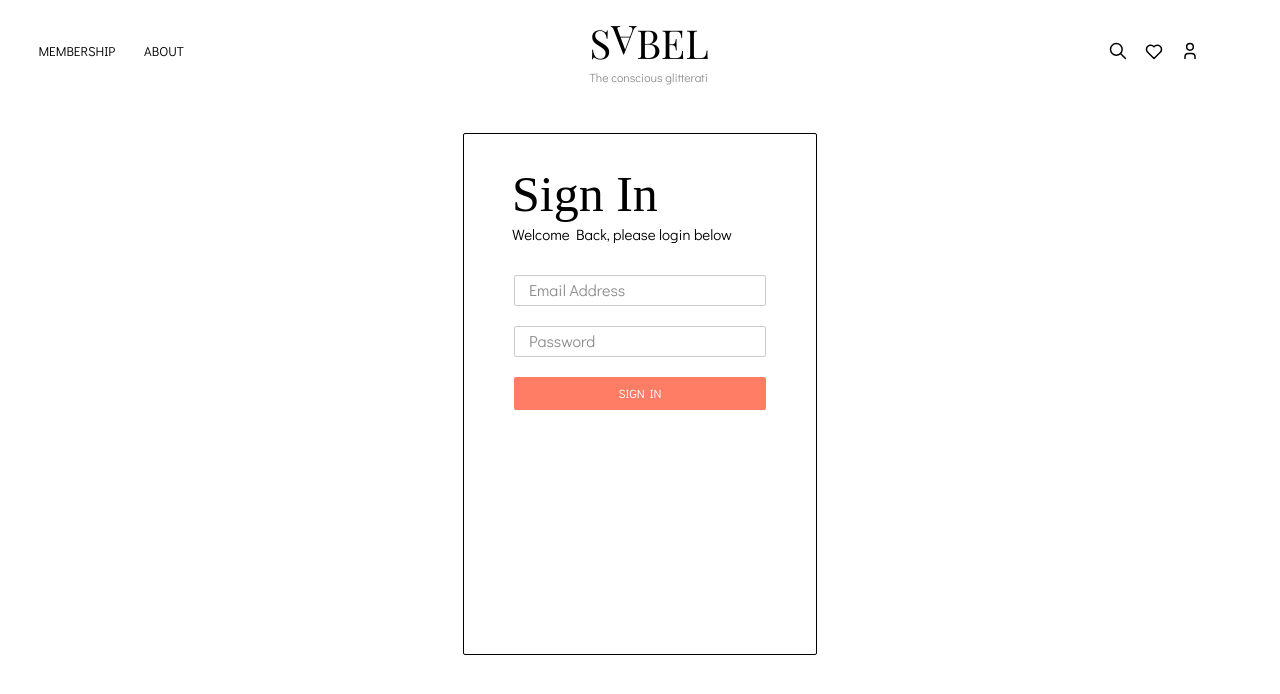
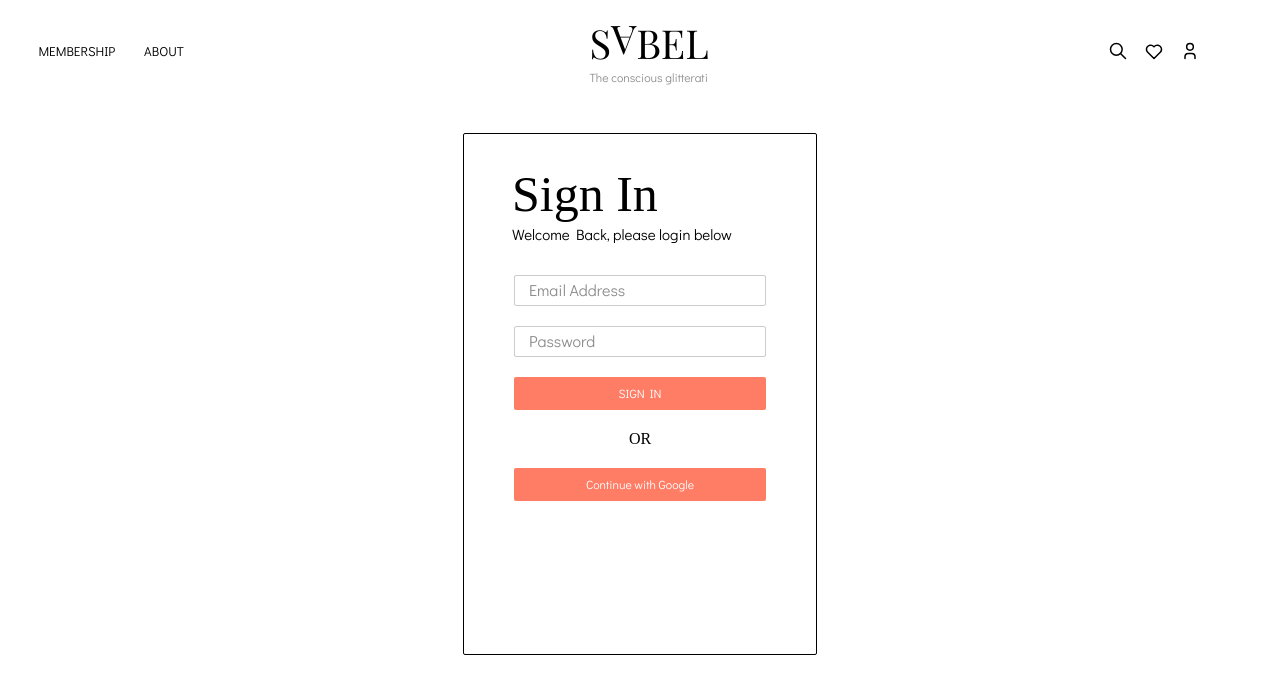
Before and after one commit to Damileee/sabel-blog, a React (Create React App) app: page / in a window 1280 px wide. Shown: the top 694 px of the page. Built offline with nearby package versions, Linux system fonts and the light colour scheme.

Commit message:
Chore: Implemented the button

```diff
--- a/src/components/login/SignInForm.js
+++ b/src/components/login/SignInForm.js
@@ -1,25 +1,28 @@
 import React, { useState } from "react";
 import Button from "../forms/Button";
 import Input from "../forms/Input";
+import GoogleIcon from "../svg/GoogleIcon.svg";
 
 const SignInForm = () => {
-  const [isButtonProcessing, setIsButtonProcessing] = useState(false);
-  const isButtonDisabled = isButtonProcessing;
+  const [isSignInButtonProcessing, setIsSignInButtonProcessing] = useState(false);
+  const [isGoogleButtonProcessing, setIsGoogleButtonProcessing] = useState(false);
 
-  const handleFormSubmit = async (e) => {
+  const handleSignInSubmit = async (e) => {
     e.preventDefault();
-    console.log(e);
+    setIsSignInButtonProcessing(true);
+    // Handle your "Sign In" form submission logic here
+    setTimeout(() => {
+      setIsSignInButtonProcessing(false);
+    }, 2000);
+  };
 
-    // Handle your form submission logic here
-    setIsButtonProcessing(true);
-
-    // Simulate some asynchronous operation, e.g., making an API request
-    // Replace this with your actual asynchronous operation
-    // For this example, I'll simulate a 2-second operation
+  const handleGoogleSubmit = async (e) => {
+    e.preventDefault();
+    setIsGoogleButtonProcessing(true);
+    // Handle your "Submit with Google" logic here
     setTimeout(() => {
-      // After the operation is done, set isButtonProcessing to false
-      setIsButtonProcessing(false);
-    }, 2000); // Simulate a 2-second operation
+      setIsGoogleButtonProcessing(false);
+    }, 2000);
   };
 
   return (
@@ -29,7 +32,7 @@ const SignInForm = () => {
         <span>Welcome Back, please login below</span>
       </div>
       <div className="sign-in-form">
-        <form onSubmit={handleFormSubmit}>
+        <form onSubmit={handleSignInSubmit}>
           <div>
             <Input
               label="Email Address"
@@ -49,13 +52,32 @@ const SignInForm = () => {
           <div>
             <Button
               label="SIGN IN"
-              type="submit" // i'm Using type="submit" to trigger form submission
-              isDisabled={isButtonDisabled}
-              isProcessing={isButtonProcessing}
+              type="submit"
+              isDisabled={isSignInButtonProcessing}
+              isProcessing={isSignInButtonProcessing}
               className="custom-button"
             />
           </div>
         </form>
+
+        <div className="center-container">
+          <div className="left-line"></div>
+          <div className="or-text">OR</div>
+          <div className="right-line"></div>
+        </div>
+        <div className="plain-button">
+          <form onSubmit={handleGoogleSubmit}>
+            <Button
+              label="Continue with Google"
+              type="submit"
+              isDisabled={isGoogleButtonProcessing}
+              isProcessing={isGoogleButtonProcessing}
+              className="custom-button google-button"
+            >
+              <GoogleIcon />
+            </Button>
+          </form>
+        </div>
       </div>
     </div>
   );
```
